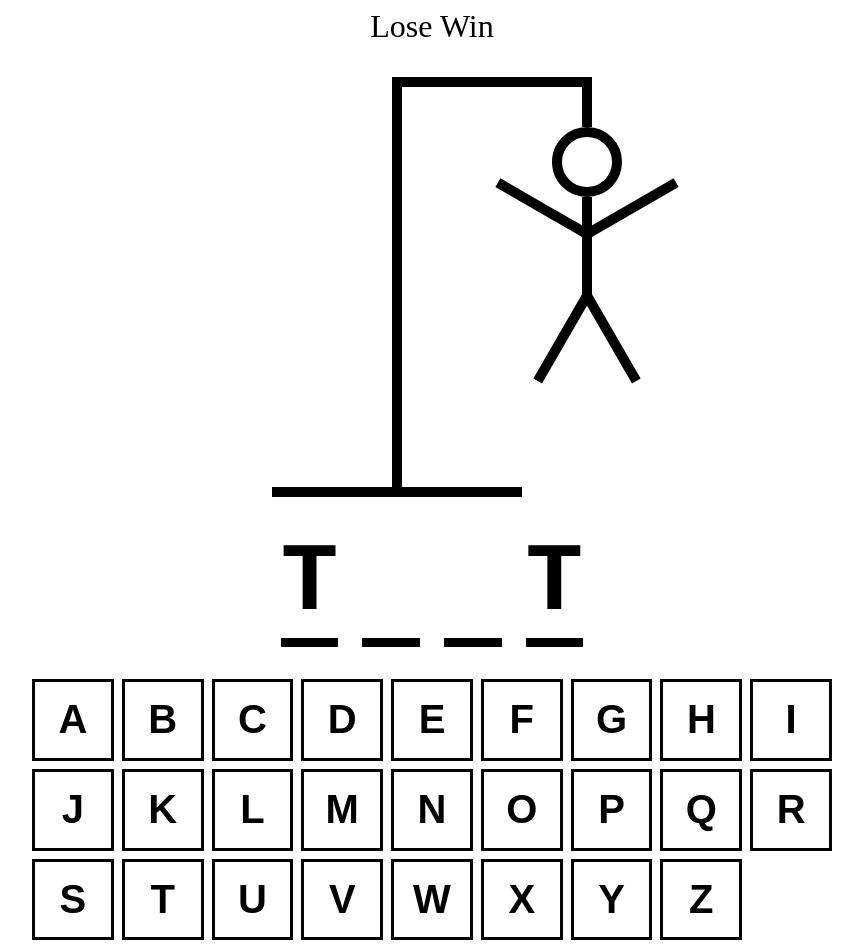
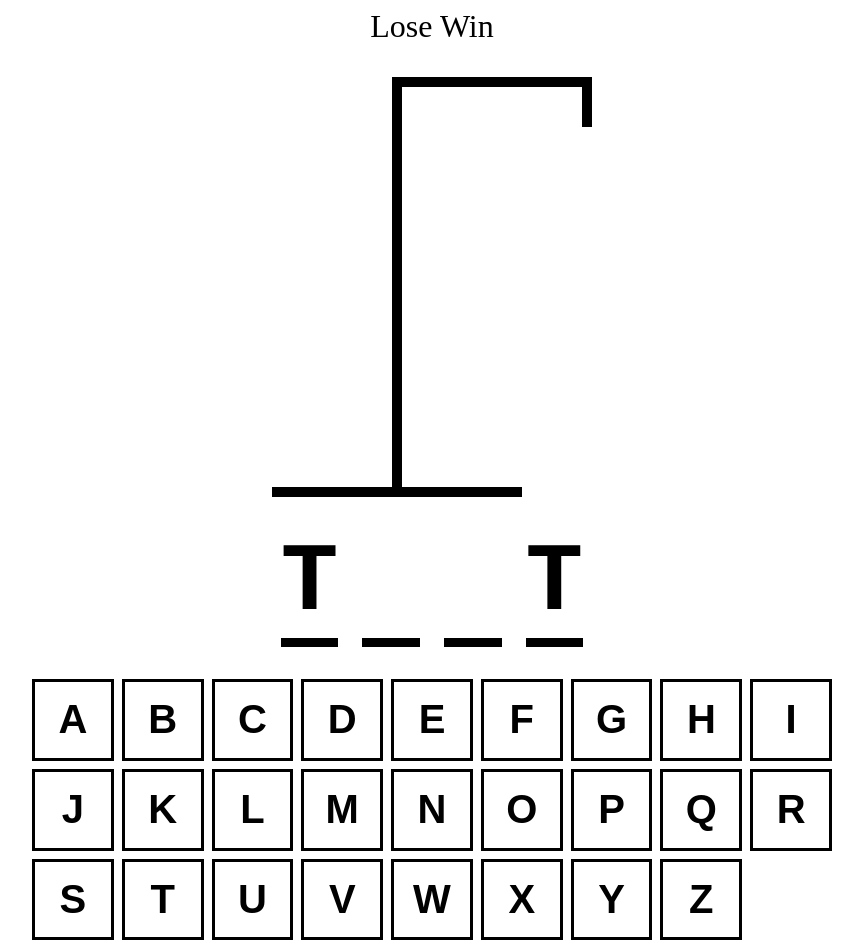
Before and after one commit to strudelAndCoffee/react-ts-guess-the-word, a React (Vite) app: page / in a window 1280 px wide. Shown: the whole page, without its empty margins (208-1071 px from the left). Built offline with nearby package versions, Linux system fonts and the light colour scheme.

Commit message:
pass number of guesses to Drawing component

```diff
--- a/src/App.tsx
+++ b/src/App.tsx
@@ -9,6 +9,10 @@
     return words[Math.floor(Math.random() * words.length)]
   })
   const [guessedLetters, setGuessedLetters] = useState<string[]>([])
+
+  const incorrectLetters = guessedLetters.filter(
+    letter => !wordToGuess.includes(letter)
+  )
 
   return (
     <div style={{
@@ -23,7 +27,7 @@
         fontSize: '2rem',
         textAlign: 'center'
       }}>Lose Win</div>
-      <Drawing />
+      <Drawing numberOfGuesses={incorrectLetters.length} />
       <Word />
       <div style={{ alignSelf: 'stretch' }}>
         <Keyboard />
--- a/src/Drawing.tsx
+++ b/src/Drawing.tsx
@@ -68,14 +68,22 @@
     }} />
 )
 
-export function Drawing() {
+const BODY_PARTS = [
+    HEAD,
+    BODY,
+    ARM_R,
+    ARM_L,
+    LEG_R,
+    LEG_L,
+]
+
+type DrawingProps = {
+    numberOfGuesses: number
+}
+
+export function Drawing({ numberOfGuesses }: DrawingProps) {
     return <div style={{ position: 'relative' }}>
-        {HEAD}
-        {BODY}
-        {ARM_R}
-        {ARM_L}
-        {LEG_R}
-        {LEG_L}
+        {BODY_PARTS.slice(0, numberOfGuesses)}
         <div style={{
             height: '50px',
             width: '10px',
```
